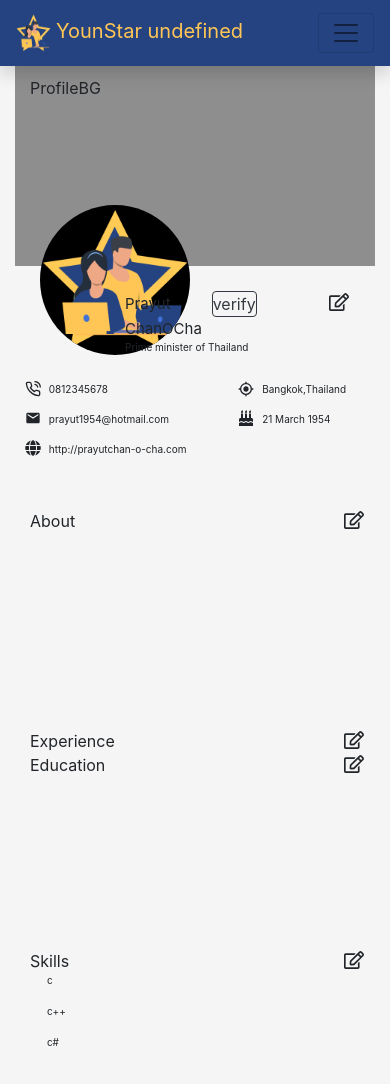
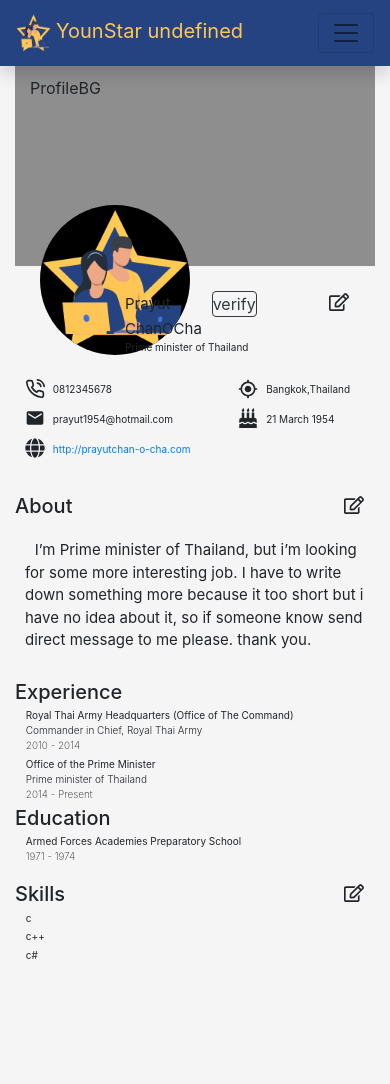
Before and after one commit to 2110423-2019-2/sec2_ShibaInu_front_end, a React (Create React App) app: page /profile in a window 390 px wide. Shown: the top 1084 px of the page. After the commit the page ends 981 px from the top, so only its background shows below. Built offline with nearby package versions, Linux system fonts and the light colour scheme.

Commit message:
add exp,about and education detail

```diff
--- a/src/Profile.css
+++ b/src/Profile.css
@@ -1,4 +1,7 @@
-@media only screen and (max-width: 600px) {
+@media  screen and (max-width: 600px) {
+    svg{
+        font-size : 5px;
+    }
     p{
       font-size: 10px;
       margin-left: 10px ;
@@ -19,6 +22,10 @@
     .headline{
         font-size: 10px;
     }
+    div.content{
+        font-size: 15px;
+    }
+
 
 }
 #pro-bg {
@@ -31,9 +38,6 @@
     margin-bottom: 20px;
 }
 #edu {
-    margin-bottom: 20px;
-}
-#skill {
     margin-bottom: 20px;
 }
 #personal {
@@ -86,9 +90,9 @@
     padding-left: 15px;
 }
 #skill {
-    height: 200px;
-    padding-top:15px;
-    padding-left: 15px;
+    margin-bottom: 5%;
+    margin-top: 5%;
+    padding: 0,0,0,0;
 }
 #pic-e{
     position: absolute;
@@ -171,3 +175,48 @@
     margin-left: 2vw;
     margin-bottom: 2vw;
 }
+svg{
+    font-size :20px;
+}
+h5{
+    display: inline;
+}
+div.content{
+    margin-top: 10px;
+    text-indent: 2.5vw;
+    padding: 10px;
+    padding-right: 3%;
+}
+p.strong{
+    font-weight: normal;
+    margin-left: 3% ;
+    margin-bottom: 0;
+}
+p.normal{
+    font-weight: 300;
+    margin-left: 3% ;
+    margin-bottom: 0;
+}
+p.weak{
+    font-weight:200 ;
+    margin-left: 3% ;
+    margin-bottom: 0;
+
+}
+.exp-box{
+    margin-top: 1%;
+    margin-bottom: 1%;
+}
+.edu-box{
+    margin-top: 1%;
+    margin-bottom: 1%;
+}
+#exp-edu{
+    margin-top: 5%;
+}
+.skill-list{
+    margin-left: 3% ;
+    margin-top: 1%;
+    margin-bottom: 1%;
+
+}
--- a/src/Profile.js
+++ b/src/Profile.js
@@ -1,11 +1,18 @@
 import React, { useState } from "react";
 import logo from "./material/Logo.png";
 import "./Profile.css";
-import { FaRegEdit,FaGlobe,FaBirthdayCake } from "react-icons/fa";
-import {FiPhoneCall} from "react-icons/fi";
-import {MdEmail,MdMyLocation} from "react-icons/md";
+import { FaRegEdit, FaGlobe, FaBirthdayCake } from "react-icons/fa";
+import { FiPhoneCall } from "react-icons/fi";
+import { MdEmail, MdMyLocation } from "react-icons/md";
 import NavBar from "./NavBar";
-import { ProfileModal, SkillListItem, SkillModal } from "./ProfileModal";
+import {
+  ProfileModal,
+  SkillListItem,
+  SkillModal,
+  About,
+  EducationListItem,
+  ExperienceListItem
+} from "./ProfileModal";
 class Profile extends React.Component {
   constructor(props) {
     super(props);
@@ -23,10 +30,23 @@ class Profile extends React.Component {
         so if someone know send direct message to me please. thank you.",
       birthdate: "21 March 1954",
       exp: [
-        "Royal Thai Army Headquarters (Office of The Command) \n Commander in Chief, Royal Thai Army \n 2010 - 2014",
-        "Office of the Prime Minister \n Prime minister of Thailand \n 2014 - Present"
+        {
+          role: "Royal Thai Army Headquarters (Office of The Command)",
+          at: "Commander in Chief, Royal Thai Army",
+          year: "2010 - 2014"
+        },
+        {
+          role: "Office of the Prime Minister",
+          at: "Prime minister of Thailand ",
+          year: "2014 - Present"
+        }
       ],
-      education: ["Armed Forces Academies Preparatory School \n 1971 - 1974"],
+      education: [
+        {
+          at: "Armed Forces Academies Preparatory School ",
+          year: " 1971 - 1974"
+        }
+      ],
       skills: ["c", "c++", "c#"],
       verified: false,
       upper1: true
@@ -87,49 +107,74 @@ class Profile extends React.Component {
             </div>
             <div className="row">
               <div className="col-7">
-                <div><FiPhoneCall/><p className="tel">{this.state.tel}</p></div>
-                <div><MdEmail/><p className="email">{this.state.email}</p></div>
-                <div><FaGlobe/><p className="web">{this.state.website}</p></div>
+                <div>
+                  <FiPhoneCall />
+                  <p className="tel">{this.state.tel}</p>
+                </div>
+                <div>
+                  <MdEmail />
+                  <p className="email">{this.state.email}</p>
+                </div>
+                <div>
+                  <FaGlobe />
+                  <p className="web"><a href={this.state.website}>{this.state.website}</a></p>
+                </div>
               </div>
               <div className="col-5">
-                <div><MdMyLocation/><p className="location">{this.state.location}</p></div>
-                <div><FaBirthdayCake/><p className="bd">{this.state.birthdate}</p></div>
+                <div>
+                  <MdMyLocation />
+                  <p className="location">{this.state.location}</p>
+                </div>
+                <div>
+                  <FaBirthdayCake />
+                  <p className="bd">{this.state.birthdate}</p>
+                </div>
               </div>
             </div>
           </div>
-          <div className="row-1" id="exp">
+          <div className="row-1" id="about">
             <div className="About">
-              About
-              <button type="button" className="btn" id="e-link">
-                <FaRegEdit size={20} id="edit-icon" />
-              </button>
+              <h5>About</h5>
+              <About />
             </div>
+            <div className="content">{this.state.about}</div>
           </div>
-          <div className="row-1" id="edu">
+          <div className="row-1" id="exp-edu" >
             <div className="Exp">
-              Experience
-              <button type="button" className="btn" id="e-link">
-                <FaRegEdit size={20} id="edit-icon" />
-              </button>
+              <h5>Experience</h5>
+
+            </div>
+            <div className="Exp-content">
+              {this.state.exp.map(item => (
+                <ExperienceListItem
+                  role={item.role}
+                  location={item.at}
+                  year={item.year}
+                />
+              ))}
             </div>
             <div className="Edu">
-              Education
-              <button type="button" className="btn" id="e-link">
-                <FaRegEdit size={20} id="edit-icon" />
-              </button>
+              <h5>Education</h5>
+
+            </div>
+            <div className="Edu-content">
+              {this.state.education.map(item => (
+                <EducationListItem location={item.at} year={item.year} />
+              ))}
             </div>
           </div>
           <div className="row-1"></div>
           <div className="row-1" id="skill">
             <div className="skill">
-              Skills
+              <h5>Skills</h5>
               <SkillModal
                 Skills={this.state.skills}
                 onChange={this.skillChange}
+                hidden={false}
               />
             </div>
-            {this.state.skills.map((item, idx) => (
-              <SkillListItem Index={idx} Skill={item} ListOnly={true} />
+            {this.state.skills.map(item => (
+              <SkillListItem Skill={item} ListOnly={true} />
             ))}
           </div>
         </div>
--- a/src/ProfileModal.js
+++ b/src/ProfileModal.js
@@ -15,7 +15,13 @@ const ProfileModal = props => {
 
   return (
     <>
-      <button type="button" className="btn" id="e-link" onClick={handleShow}>
+      <button
+        type="button"
+        className="btn"
+        id="e-link"
+        onClick={handleShow}
+        hidden={props.hidden}
+      >
         <FaRegEdit size={20} id="edit-icon" />
       </button>
 
@@ -90,13 +96,59 @@ const ProfileModal = props => {
   );
 };
 
+const About = props => {
+  const [show, setShow] = useState(false);
+  const handleClose = () => setShow(false);
+  const handleShow = () => setShow(true);
+  return (
+    <>
+      <button
+        type="button"
+        className="btn"
+        id="e-link"
+        onClick={handleShow}
+        hidden={props.hidden}
+      >
+        <FaRegEdit size={20} id="edit-icon" />
+      </button>
+
+      <Modal size="lg" show={show} onHide={handleClose}>
+        <Modal.Header closeButton className="modalHead">
+          <ModalTitle>About</ModalTitle>
+        </Modal.Header>
+        <Modal.Body>
+          <Form.Group controlId="Headline">
+            <Form.Row>
+              <Form.Control placeholder="about us" as="textarea" />
+            </Form.Row>
+          </Form.Group>
+        </Modal.Body>
+        <Modal.Footer>
+          <Button variant="secondary" onClick={handleClose}>
+            Cancel
+          </Button>
+          <Button variant="primary" onClick={handleClose}>
+            Save
+          </Button>
+        </Modal.Footer>
+      </Modal>
+    </>
+  );
+};
+
 const ExperienceModal = props => {
   const [show, setShow] = useState(false);
   const handleClose = () => setShow(false);
   const handleShow = () => setShow(true);
   return (
     <>
-      <button type="button" className="btn" id="e-link" onClick={handleShow}>
+      <button
+        type="button"
+        className="btn"
+        id="e-link"
+        onClick={handleShow}
+        hidden={props.hidden}
+      >
         <FaRegEdit size={20} id="edit-icon" />
       </button>
 
@@ -124,7 +176,13 @@ const EduacationModal = props => {
   const handleShow = () => setShow(true);
   return (
     <>
-      <button type="button" className="btn" id="e-link" onClick={handleShow}>
+      <button
+        type="button"
+        className="btn"
+        id="e-link"
+        onClick={handleShow}
+        hidden={props.hidden}
+      >
         <FaRegEdit size={20} id="edit-icon" />
       </button>
 
@@ -147,7 +205,7 @@ const EduacationModal = props => {
 };
 
 const SkillModal = props => {
-  let [skills, setSkills] = useState(props.Skills);
+  const [skills, setSkills] = useState(props.Skills);
   const [show, setShow] = useState(false);
   const [dis, setDis] = useState(false);
   const handleClose = () => setShow(false);
@@ -191,25 +249,31 @@ const SkillModal = props => {
           Index={i}
           ListOnly={false}
           onEdit={editSkill.bind(this)}
-          onDelete={deleteSkill.bind(this,i)}
+          onDelete={deleteSkill.bind(this, i)}
         />
       </>
     );
   });
-  const fetchData = () =>{
+  const fetchData = () => {
     console.log(skills);
     props.onChange(skills);
     handleClose();
-  }
+  };
   //useEffect(fetchData,);
 
   return (
     <>
-      <button type="button" className="btn" id="e-link" onClick={handleShow}>
+      <button
+        type="button"
+        className="btn"
+        id="e-link"
+        onClick={handleShow}
+        hidden={props.hidden}
+      >
         <FaRegEdit size={20} id="edit-icon" />
       </button>
 
-      <Modal size="lg" show={show} onHide={handleClose}>
+      <Modal size="lg" show={show} onHide={handleClose} onExit={fetchData}>
         <Modal.Header className="modalHead" closeButton>
           <ModalTitle>Skills</ModalTitle>
         </Modal.Header>
@@ -226,7 +290,7 @@ const SkillModal = props => {
               />
             </Col>
             <Col md="1">
-            <Button
+              <Button
                 variant="primary"
                 onClick={() => addSkill(skill)}
                 hidden={dis}
@@ -257,9 +321,7 @@ const SkillListItem = props => {
   if (listOnly) {
     return (
       <>
-        <p style={{ paddingLeft: "2%" }}>
-          {skill}
-        </p>
+        <p className="skill-list">{skill}</p>
       </>
     );
   }
@@ -279,7 +341,7 @@ const SkillListItem = props => {
               className="btn"
               onClick={() => {
                 setEdit(false);
-                props.onEdit(skill,index);
+                props.onEdit(skill, index);
               }}
             >
               edit
@@ -291,7 +353,7 @@ const SkillListItem = props => {
   } else {
     return (
       <>
-        <p>
+        <p >
           {skill}
           <button type="button" className="btn" onClick={() => setEdit(true)}>
             edit
@@ -306,9 +368,6 @@ const SkillListItem = props => {
 };
 
 const ExperienceListItem = props => {
-  const location = this.props.location;
-  const role = this.props.role;
-  const year = this.props.year;
   const [edit, setEdit] = useState(false);
   if (edit) {
     return (
@@ -323,33 +382,34 @@ const ExperienceListItem = props => {
   } else {
     return (
       <>
-        <button
-          type="button"
-          className="btn"
-          id="e-link"
-          onClick={() => setEdit(true)}
-        >
-          <FaRegEdit size={20} id="edit-icon" />
-        </button>
-        <p>{role}</p>
-        <p>{location}</p>
-        <p>{year}</p>
+        <div className="exp-box">
+        <p className="strong">{props.role}</p>
+        <p className="normal">{props.location}</p>
+        <p className="weak">{props.year}</p>
+        </div>
       </>
     );
   }
 };
 
 const EducationListItem = props => {
-  const location = this.props.location;
-  const year = this.props.year;
   return (
     <>
-      <p>{location}</p>
-      <p>{year}</p>
+      <div className="edu-box">
+      <p className="strong">{props.location}</p>
+      <p className="weak">{props.year}</p>
+      </div>
     </>
   );
 };
-export { ProfileModal, SkillListItem, SkillModal };
+export {
+  ProfileModal,
+  SkillListItem,
+  SkillModal,
+  About,
+  EducationListItem,
+  ExperienceListItem
+};
 /*
 {data.Patient.map(items => <CardPatient
   Fname={items.Fname}
```
